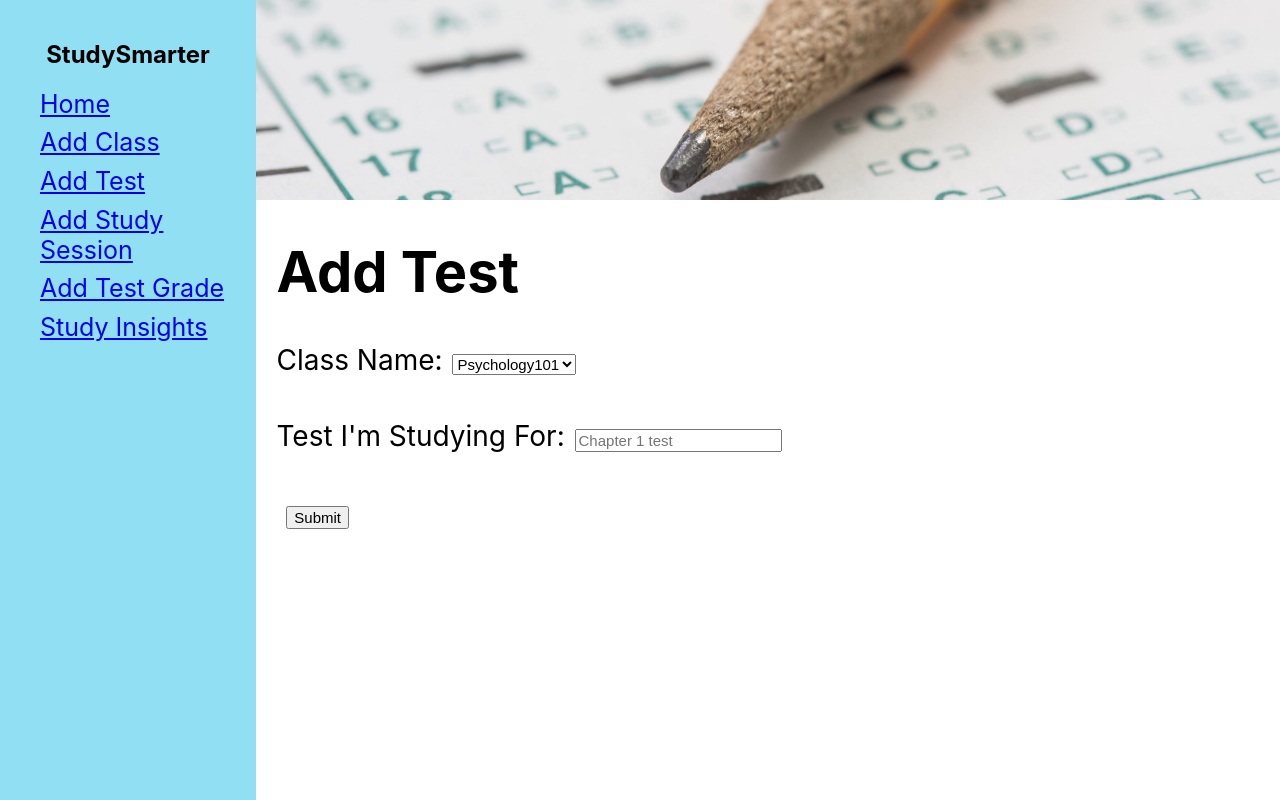
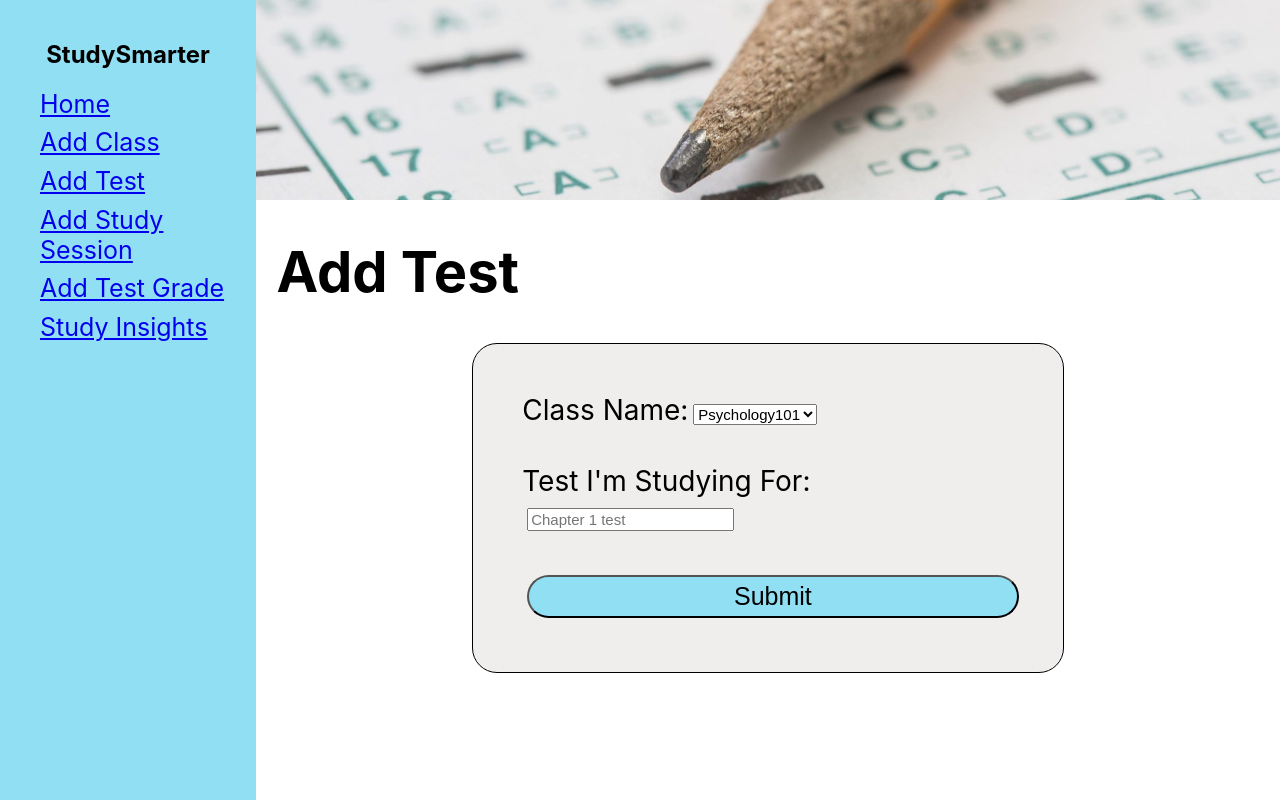
Before and after one commit to cparch/studySmarter, a React (Create React App) app: page /addtest in a window 1280 px wide. Built offline with nearby package versions, Linux system fonts and the light colour scheme.

Commit message:
Update css for forms

```diff
--- a/src/App.css
+++ b/src/App.css
@@ -30,3 +30,26 @@ select {
     left: 0px;
   }
 }
+
+/* Global css */
+
+Form {
+  border: black 1px solid;
+  background-color: rgb(240, 237, 237);
+  display: block;
+  width: 50%;
+  display: flex;
+  flex-direction: column;
+  padding: 5%;
+  margin: auto;
+  border-radius: 25px;
+}
+
+.button {
+  background-color: rgb(145, 223, 243);
+  display: block;
+  width: 100%;
+  padding: 1% 10%;
+  font-size: 25px;
+  border-radius: 25px;
+}
--- a/src/Components/AddClass.js
+++ b/src/Components/AddClass.js
@@ -19,8 +19,7 @@ const AddClass = (props) => {
             />
           </label>
           <br/>
-          <br/>
-          <input type="submit" value="Submit" />
+          <input className='button' type="submit" value="Submit" />
         </form>
       </div>
     </div>
--- a/src/Components/AddGrade.js
+++ b/src/Components/AddGrade.js
@@ -52,7 +52,7 @@ const AddGrade = (props) => {
           <br></br>
           <br></br>
 
-          <input type="submit" value="Submit" />
+          <input className='button' type="submit" value="Submit" />
         </form>
       </div>
     </div>
--- a/src/Components/AddTest.js
+++ b/src/Components/AddTest.js
@@ -7,9 +7,12 @@ const AddTest = (props) => {
     <div>
       <div className='addTestHeaderImage'></div>
       <div className='mainContainer'>
-        <form onSubmit={props.AddTestSubmitBtnHandler}>
+      <h1>Add Test</h1>
+        <form
+          onSubmit={props.AddTestSubmitBtnHandler}
+          className='addTestForm'
+        >
           <label>
-              <h1>Add Test</h1>
               Class Name:
               <select name="selectedClass" onChange={props.FormHandler}>
                 {props.entireState.classes.map((classes, idx) => (
@@ -19,7 +22,6 @@ const AddTest = (props) => {
                 ))}
               </select>
           </label>
-          <br/>
           <br/>
           <label>
             Test I'm Studying For:
@@ -32,8 +34,7 @@ const AddTest = (props) => {
             />
           </label>
           <br/>
-          <br/>
-          <input type="submit" value="Submit" />
+          <input className='button' type="submit" value="Submit" />
         </form>
       </div>
 
--- a/src/Components/StudySession/AddStudySession.js
+++ b/src/Components/StudySession/AddStudySession.js
@@ -8,7 +8,7 @@ const AddStudySession = (props) => {
     <div>
       <div className='AddStudySessionHeaderImage'></div>
       <div className='mainContainer'>
-        <h2>Add Study Session!!!!!!</h2>
+        <h1>Add Study Session</h1>
         <form onSubmit={props.addStudySessionSubmitBtnHandler}>
           <label>
             Class Name:
@@ -22,8 +22,6 @@ const AddStudySession = (props) => {
             </select>
           </label>
           <br></br>
-          <br></br>
-
           <label>
             Test Name:
             <select name="selectedTest" onChange={props.FormHandler}>
@@ -35,7 +33,6 @@ const AddStudySession = (props) => {
             </select>
           </label>
           <br></br>
-          <br></br>
           <label>
             Start:
             <TimeSelector
@@ -43,11 +40,7 @@ const AddStudySession = (props) => {
               timeHandler={props.handleStudySessionStartTime}
             />
           </label>
-
           <br/>
-          <br/>
-
-
           <label>
             End:
             <TimeSelector
@@ -55,11 +48,7 @@ const AddStudySession = (props) => {
               timeHandler={props.handleStudySessionEndTime}
             />
           </label>
-
           <br/>
-          <br/>
-
-
           <label>
             Notes:
             <input
@@ -70,8 +59,7 @@ const AddStudySession = (props) => {
             />
           </label>
           <br></br>
-          <br></br>
-          <input type="submit" value="Submit" />
+          <input className='button' type="submit" value="Submit" />
         </form>
       </div>
     </div>
```
Also changed, not shown: src/Components/AddTest.css (+25 -0 lines).
